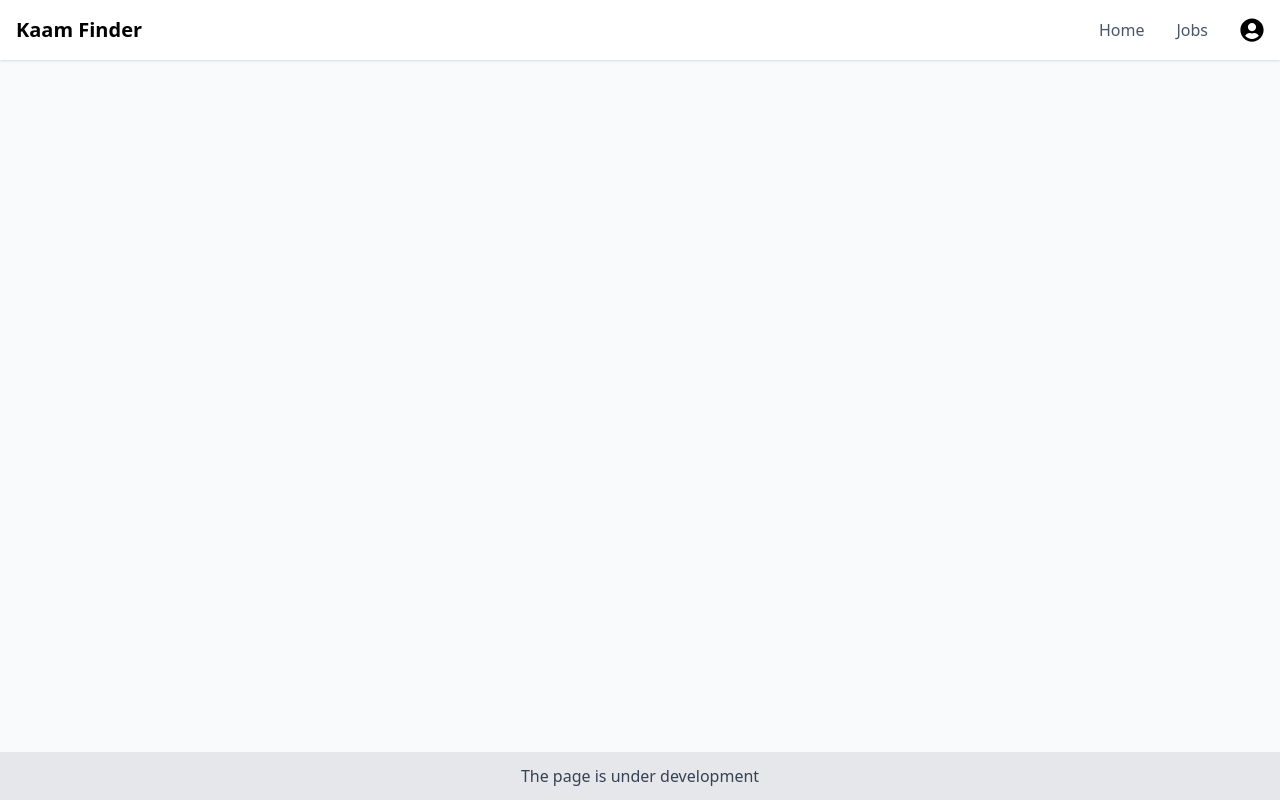
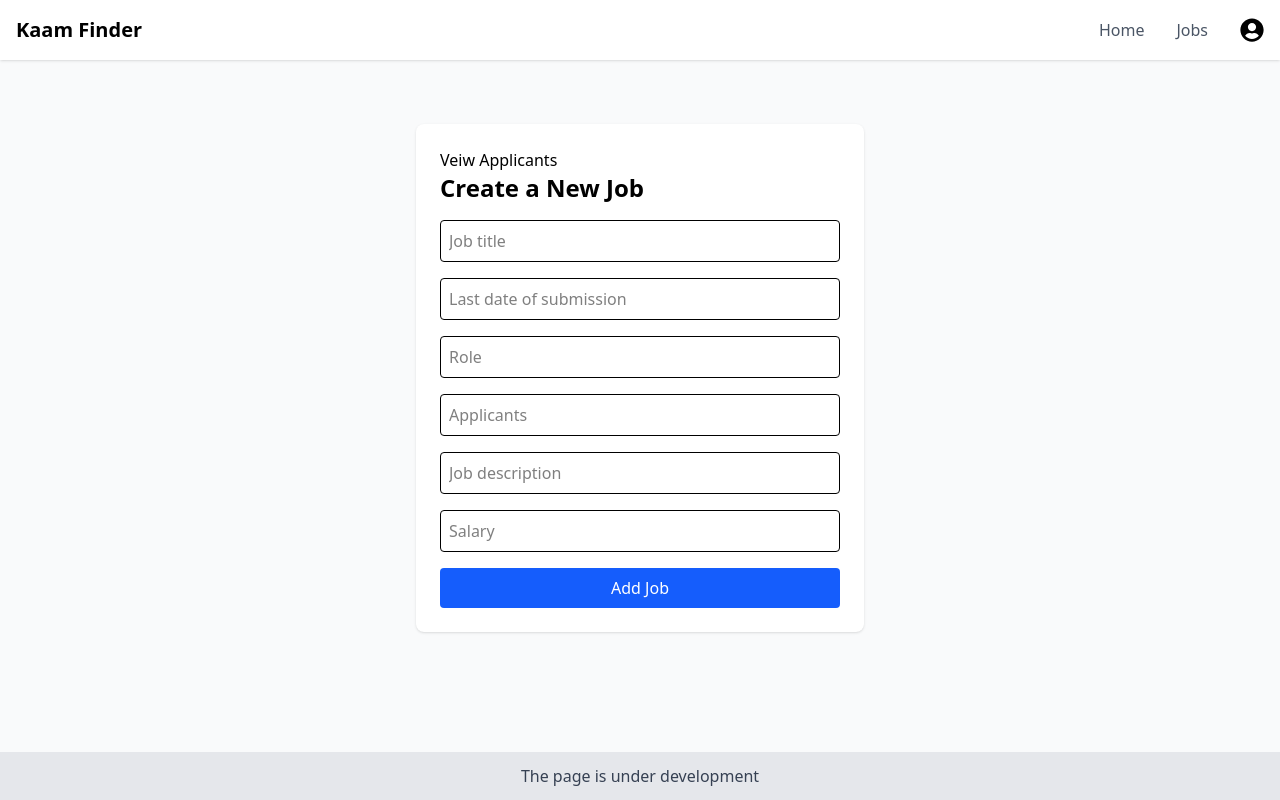
Before and after one commit to AdnanAhmed04/Job-portal-using-MERN-stack, a React (Vite) app: page /Jobcreation in a window 1280 px wide. Built offline with nearby package versions, Linux system fonts and the light colour scheme.

Commit message:
fixing issues

```diff
--- a/src/App.jsx
+++ b/src/App.jsx
@@ -10,6 +10,7 @@ import 'aos/dist/aos.css';
 import Footer from './components/Footer';
 import Login from './pages/Login';
 import Signup from './pages/Signup';
+import Jobcreation from './pages/Jobcreation';
 
 export default function App() {
   const [showModal, setShowModal] = useState(false);
@@ -43,6 +44,8 @@ export default function App() {
             <Route path="/" element={<Home />} />
             <Route path="/jobs" element={<Jobs />} />
             <Route path="/job/:id" element={<JobDetail />} />
+            <Route path="/Jobcreation" element={<Jobcreation />} />
+
           </Routes>
         </div>
 
--- a/src/components/JobDetail.jsx
+++ b/src/components/JobDetail.jsx
@@ -1,12 +1,13 @@
-// JobDetail.jsx
 import React, { useState } from 'react';
-import { useParams } from 'react-router-dom';
-import { jobFields } from './Job';
+import { useParams, useLocation } from 'react-router-dom';
+import { jobFields } from './jobData'; // fallback data
 import ApplyModal from './ApplyModal';
 
 const JobDetail = () => {
   const { id } = useParams();
-  const job = jobFields.find((job) => job.id === parseInt(id));
+  const location = useLocation();
+  const jobFromState = location.state?.job;
+  const job = jobFromState || jobFields.find((job) => job.id === parseInt(id));
   const [showModal, setShowModal] = useState(false);
 
   if (!job) {
@@ -27,8 +28,7 @@ const JobDetail = () => {
           <p><span className="font-semibold">📌 Positions:</span> {job.positions}</p>
           <p><span className="font-semibold">🕒 Type:</span> {job.type}</p>
           <p><span className="font-semibold">💰 Salary:</span> {job.salary}</p>
-          <p className='text-blue-700'><span className="font-semibold text-black ">💰 Salary:</span> {job.skills}</p>
-
+          <p className='text-blue-700'><span className="font-semibold text-black ">🧠 Skills:</span> {job.skills}</p>
         </div>
         <button
           onClick={() => setShowModal(true)}
--- /dev/null
+++ b/src/components/jobData.js
@@ -0,0 +1,36 @@
+// jobData.js
+export const jobFields = [
+  {
+    id: 1,
+    company: 'JobHunt',
+    location: 'Pakistan',
+    title: 'Fullstack Developer',
+    description: `A Fullstack Developer handles both frontend and backend development tasks.
+You’ll build complete web applications, manage databases, and design APIs.
+Strong knowledge of JavaScript, Node.js, React/Vue, and databases like MongoDB or SQL is required.
+You will collaborate with designers and product managers throughout the project lifecycle.
+Experience with deployment, CI/CD, and version control is a plus.`,
+    positions: '4 Positions',
+    type: 'Full Time',
+    salary: '340K monthly',
+    datePosted: '2025-05-02',
+    skills: 'React - Node - JavaScript - Express - MongoDB - SQL - Next.js - API - Git - CI/CD'
+  },
+  {
+    id: 2,
+    company: 'TechVision',
+    location: 'USA',
+    title: 'Frontend Developer',
+    description: `As a Frontend Developer, you'll create engaging user interfaces using modern frameworks like React or Vue.
+You must ensure responsive design, cross-browser compatibility, and optimal performance.
+Work closely with designers to bring mockups to life.
+You should have a strong understanding of HTML, CSS, and JavaScript.
+Experience with APIs and version control (Git) is essential.`,
+    positions: '2 Positions',
+    type: 'Remote',
+    salary: '180K monthly',
+    datePosted: '2025-06-22',
+    skills: 'HTML - CSS - JavaScript - React - Vue - Tailwind - Responsive Design - API - Git - Webpack'
+  },
+  // ... rest of your jobs (copy all from before)
+];
--- /dev/null
+++ b/src/pages/Jobcreation.jsx
@@ -0,0 +1,54 @@
+import React, { useState } from 'react';
+
+const Jobcreation = ({ onAddJob = () => {} }) => {
+  const [job, setJob] = useState({
+    name: '',
+    lastDate: '',
+    role: '',
+    applicants: '',
+    description: '',
+    salary: '',
+  });
+
+  const handleChange = (e) => {
+    setJob({ ...job, [e.target.name]: e.target.value });
+  };
+
+  const handleSubmit = (e) => {
+    e.preventDefault();
+
+    if (Object.values(job).some((field) => field.trim() === '')) {
+      alert('Please fill in all fields.');
+      return;
+    }
+
+    onAddJob(job);
+    alert('Job added successfully!');
+    setJob({
+      name: '',
+      lastDate: '',
+      role: '',
+      applicants: '',
+      description: '',
+      salary: '',
+    });
+  };
+
+  return (
+    <div className="max-w-md mx-auto p-6 mt-10 bg-white rounded-lg shadow">
+        <button>Veiw Applicants</button>
+      <h2 className="text-2xl font-bold mb-4">Create a New Job</h2>
+      <form onSubmit={handleSubmit} className="space-y-4">
+        <input type="text" name="name" placeholder="Job title" value={job.name} onChange={handleChange} className="w-full border p-2 rounded" />
+        <input type="text" name="lastDate" placeholder="Last date of submission" value={job.lastDate} onChange={handleChange} className="w-full border p-2 rounded" />
+        <input type="text" name="role" placeholder="Role" value={job.role} onChange={handleChange} className="w-full border p-2 rounded" />
+        <input type="text" name="applicants" placeholder="Applicants" value={job.applicants} onChange={handleChange} className="w-full border p-2 rounded" />
+        <input type="text" name="description" placeholder="Job description" value={job.description} onChange={handleChange} className="w-full border p-2 rounded" />
+        <input type="text" name="salary" placeholder="Salary" value={job.salary} onChange={handleChange} className="w-full border p-2 rounded" />
+        <button type="submit" className="w-full bg-blue-600 text-white py-2 rounded hover:bg-blue-700">Add Job</button>
+      </form>
+    </div>
+  );
+};
+
+export default Jobcreation;
--- a/src/pages/Jobs.jsx
+++ b/src/pages/Jobs.jsx
@@ -1,5 +1,7 @@
+// Job.jsx
 import React from 'react';
 import Job from '../components/Job';
+
 
 const Jobs = () => {
   return (
@@ -10,4 +12,4 @@ const Jobs = () => {
   );
 };
 
-export default Jobs;
+export default Jobs; // ✅ This line is necessary
```
Also changed, not shown: src/components/Job.jsx (line endings or trailing spaces).
